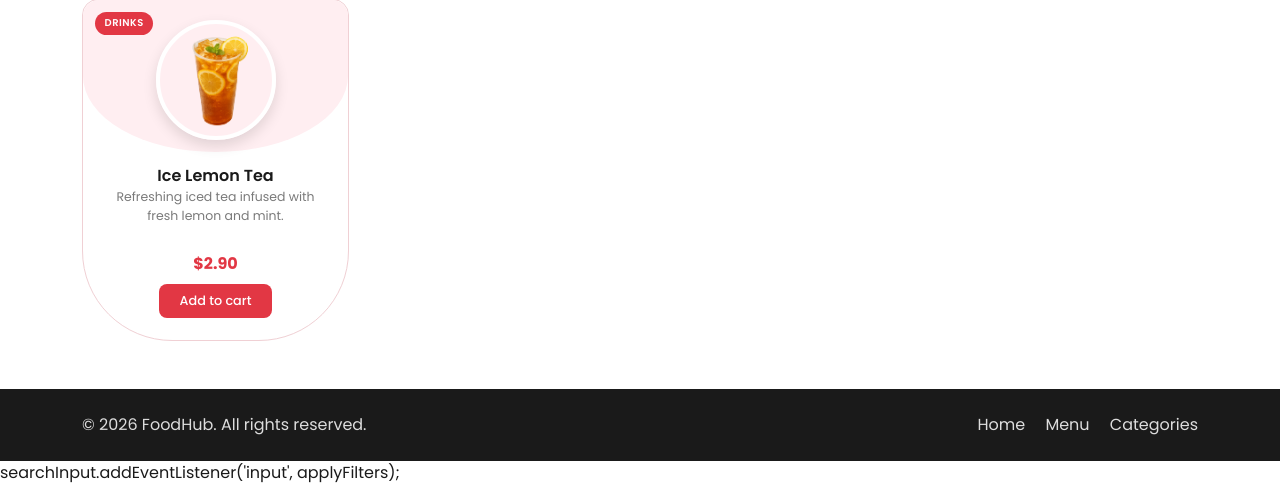
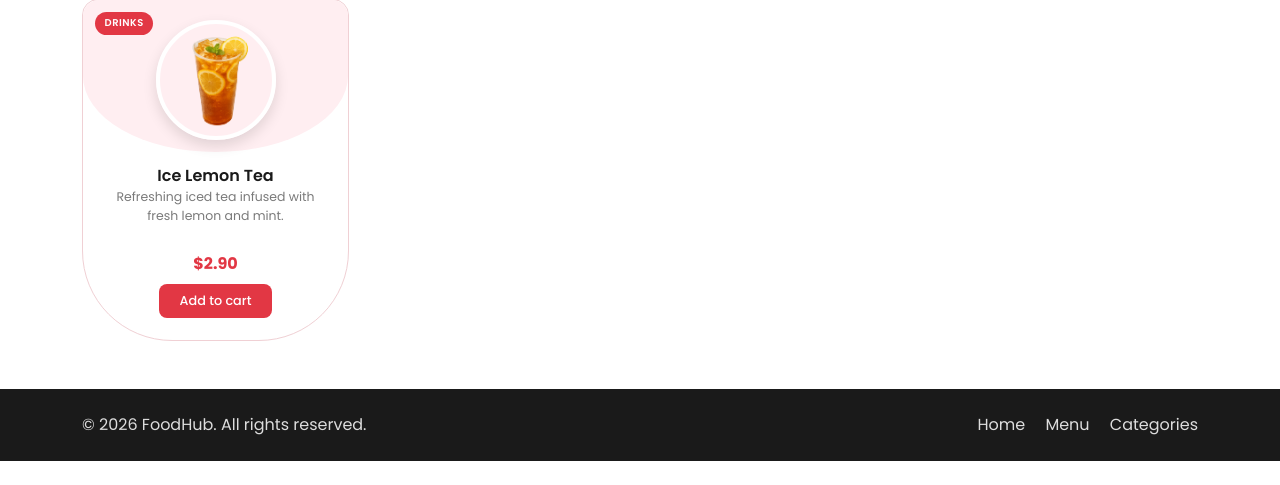
Before and after one commit to mthinzar/Team-4-DevOps, a Node server app: page /menu in a window 1280 px wide. Shown: the part 878-1363 px from the top of the page. After the commit the page ends 1339 px from the top, so only its background shows below. Run offline with Node 20, Linux system fonts and the light colour scheme.

Commit message:
Add files via upload
Removed unused event listener for search input.

```diff
--- a/views/menu.ejs
+++ b/views/menu.ejs
@@ -572,10 +572,3 @@
 
 </body>
 </html>
-
-
-    searchInput.addEventListener('input', applyFilters);
-</script>
-
-</body>
-</html>
```
